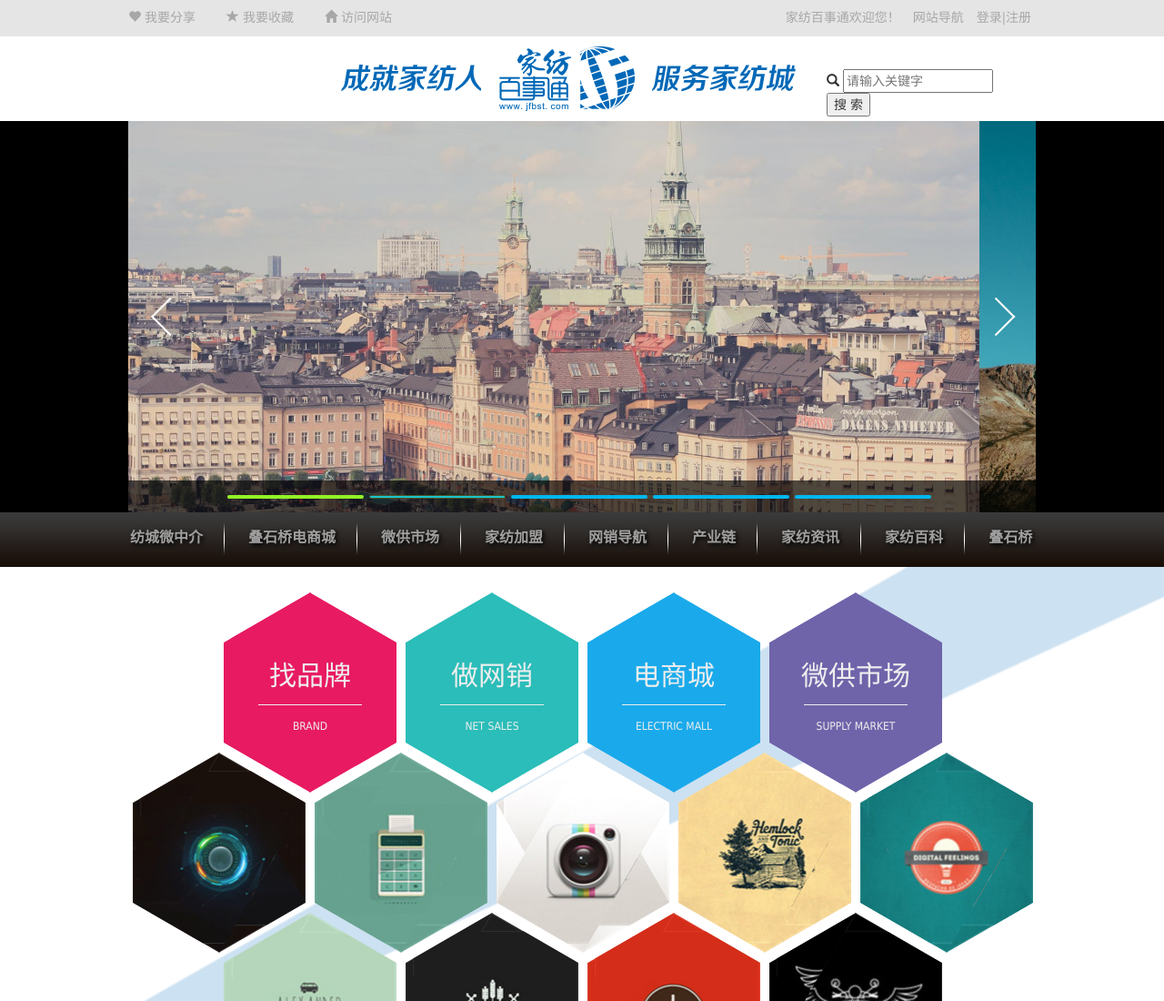
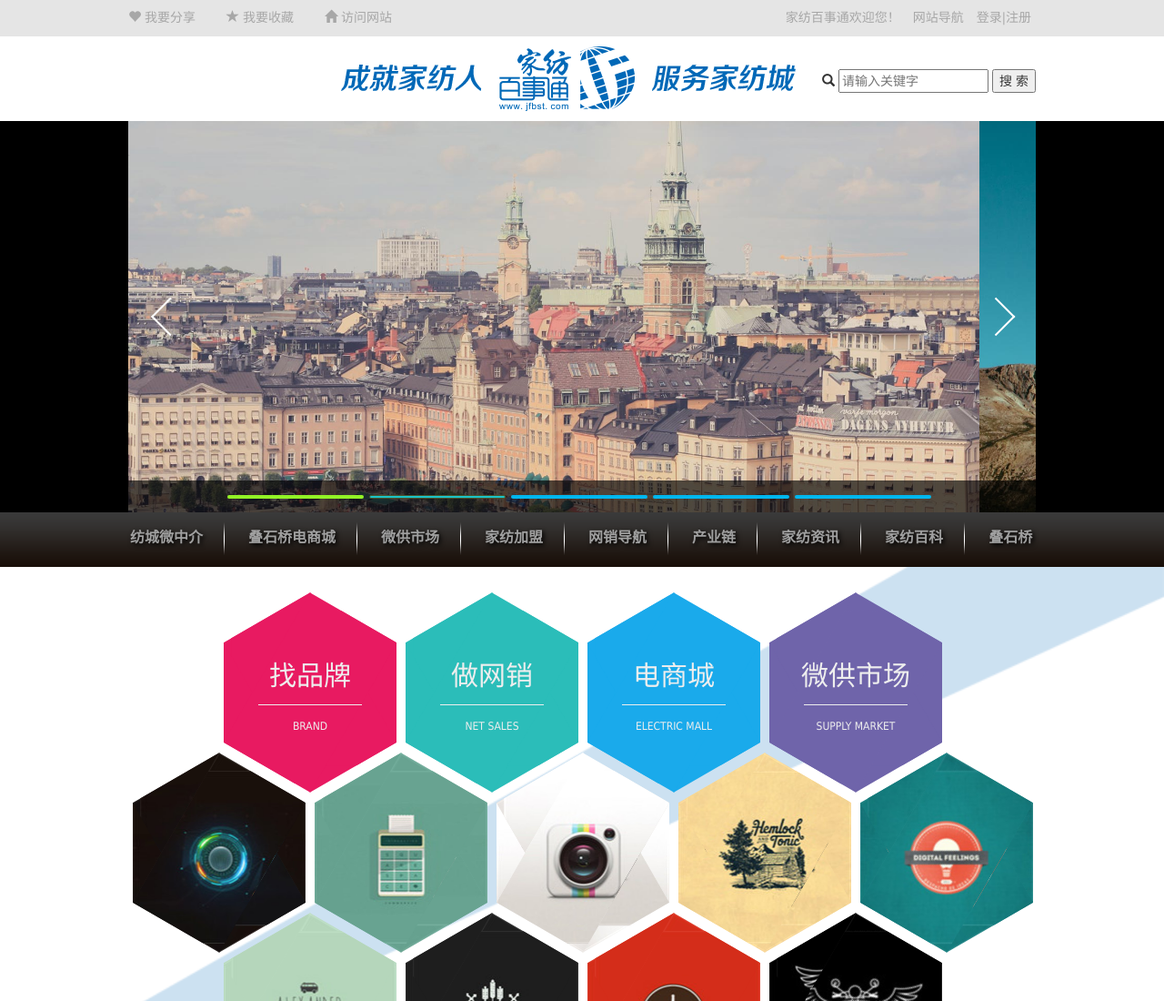
Before and after one commit to kongxu633/dianshangcheng, a plain HTML site: page jfbst_index/index.html in a window 1280 px wide. Shown: the top 1100 px of the page at 91% size. Drawn offline with Linux system fonts and the light colour scheme.

Commit message:
search fix

```diff
--- a/jfbst_index/static/assets/css/index.css
+++ b/jfbst_index/static/assets/css/index.css
@@ -16,7 +16,8 @@
 }
 
 .search {
-    width: 230px;
+    text-align: right;
+    width: 260px;
     margin-top: 36px;
 
 }
```
